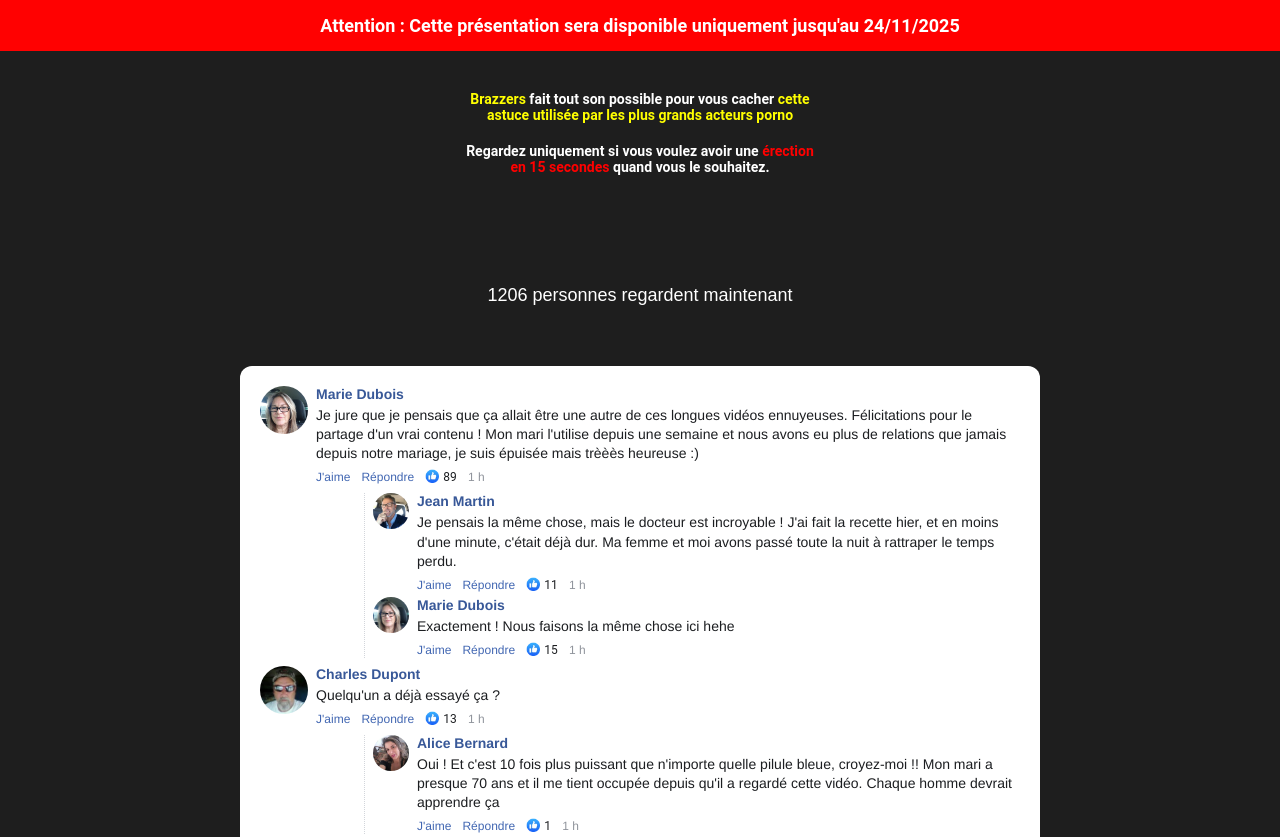
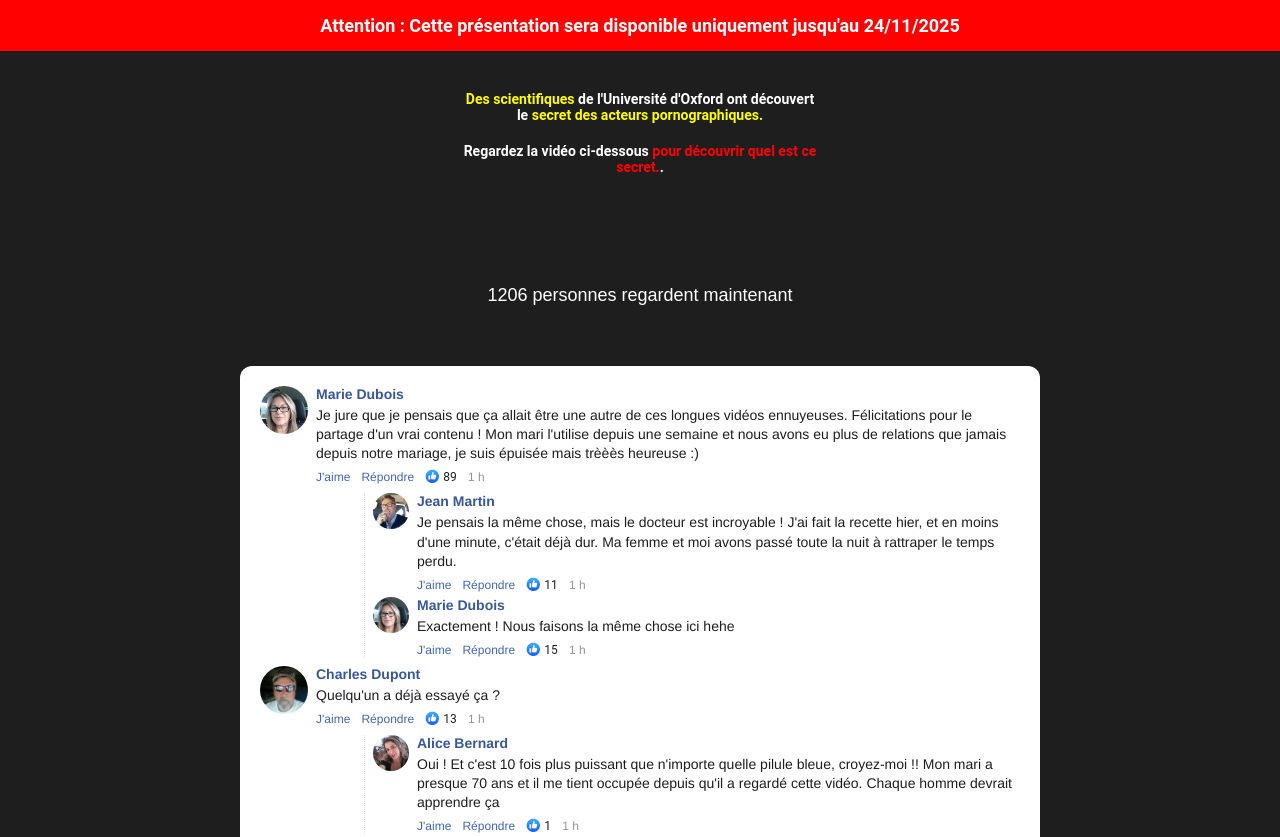
Before and after one commit to trustcaua/FB-erectogen-fr, a plain HTML site: page index.html in a window 1280 px wide. Shown: the top 837 px of the page. Drawn offline with Linux system fonts and the light colour scheme.

Commit message:
Update index.html

```diff
--- a/index.html
+++ b/index.html
@@ -528,8 +528,8 @@
     ======================================== -->
     <section class="video-section">
         <div class="video-headline">
-            <h3 style="margin-bottom: 20px;"><span style="color: yellow;">Brazzers</span> fait tout son possible pour vous cacher <span style="color: yellow;">cette astuce utilisée par les plus grands acteurs porno</span></h3>
-            <h3>Regardez uniquement si vous voulez avoir une <span style="color: red;">érection en 15 secondes</span> quand vous le souhaitez.</h3>
+            <h3 style="margin-bottom: 20px;"><span style="color: yellow;">Des scientifiques</span> de l'Université d'Oxford ont découvert le <span style="color: yellow;">secret des acteurs pornographiques.</span></h3>
+            <h3>Regardez la vidéo ci-dessous <span style="color: red;">pour découvrir quel est ce secret.</span>.</h3>
         </div>
         <div class="video-container">
             <vturb-smartplayer id="vid-692256313752bd8e7990e576" style="display: block; margin: 0 auto; width: 100%; margin-bottom: 90px;"></vturb-smartplayer>
```
